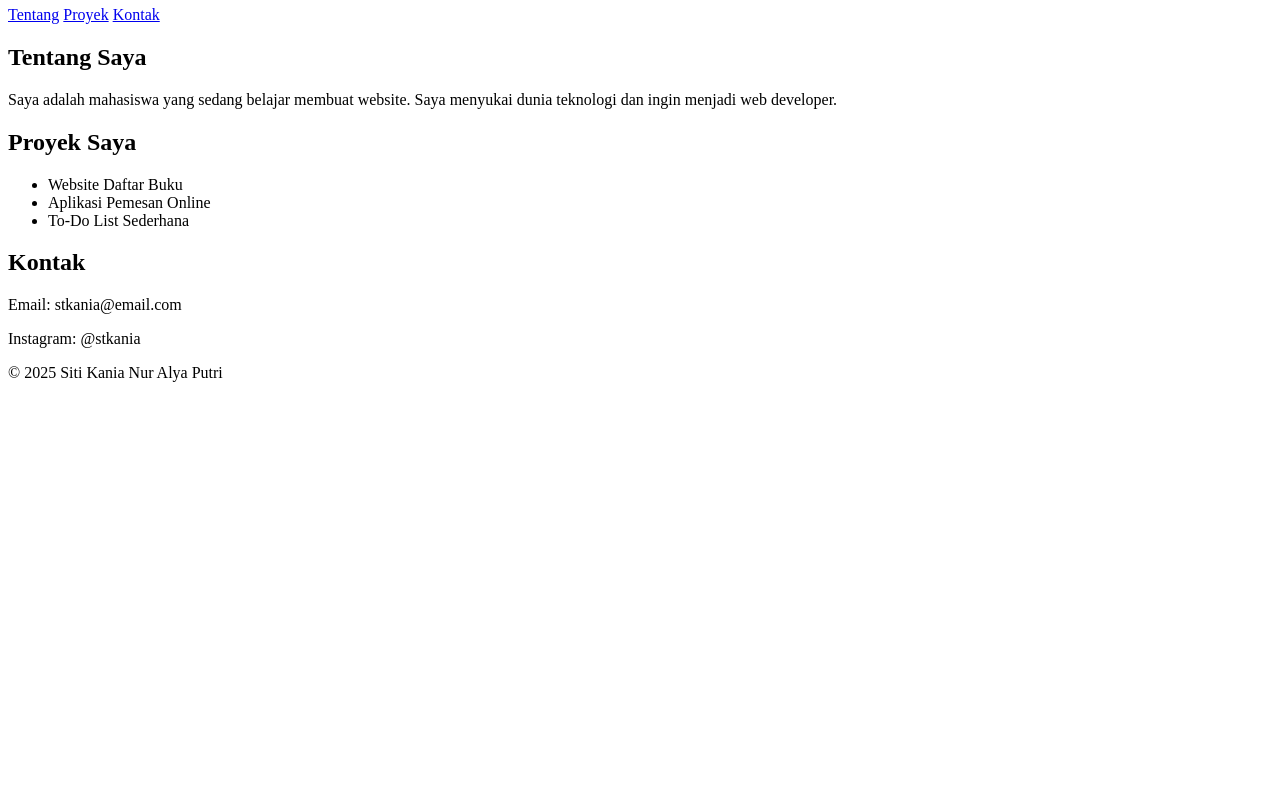
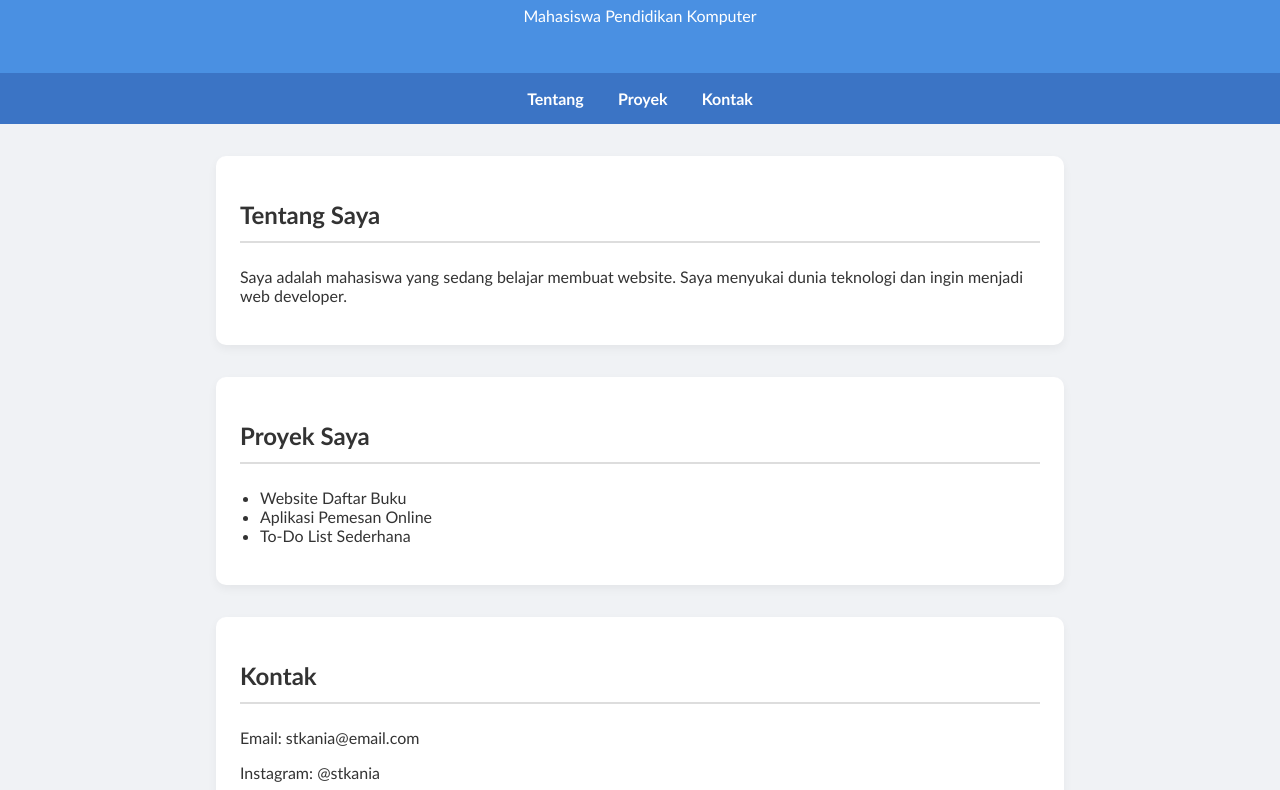
Before and after one commit to ShintyaDPM13/praktikum8.github.io, a plain HTML site: page index.html in a window 1280 px wide. Shown: the part 108-898 px from the top of the page. Before the commit the page ends 800 px from the top, so only its background shows below. Drawn offline with Linux system fonts and the light colour scheme.

Commit message:
Update style.css

```diff
--- a/style.css
+++ b/style.css
@@ -1,73 +1,52 @@
-.profile-card {
-  display: flex;
-  flex-direction: column;
-  width: 300px; /* Sesuaikan lebar sesuai kebutuhan */
-  border: 1px solid #ddd;
-  border-radius: 8px;
-  overflow: hidden;
-  box-shadow: 0 2px 5px rgba(0, 0, 0, 0.1);
-  font-family: sans-serif;
+body {
+    font-family: 'Trebuchet MS', Tahoma, Verdana, sans-serif;
+    margin: 0;
+    padding: 0;
+    background-color: #f0f2f5;
+    color: #333;
+    }
+header {
+    background-color: #4a90e2;
+    color: white;
+    text-align: center;
+    padding: 2em 1em;
+    box-shadow: 0 2px 4px rgba(0, 0, 0, 0.1);
 }
-
-.profile-image {
-  width: 100%;
-  height: auto; /* Biarkan tinggi menyesuaikan aspek rasio gambar */
+nav {
+    background-color: #3b74c5;
+    text-align: center;
+    padding: 1em 0;
 }
-
-.profile-image img {
-  display: block;
-  width: 100%;
-  height: auto;
-  object-fit: cover; /* Memastikan gambar mengisi area tanpa distorsi */
+nav a {
+    color: white;
+    text-decoration: none;
+    margin: 0 15px;
+    font-weight: bold;
 }
-
-.profile-info {
-  padding: 15px;
-  text-align: left;
+nav a:hover {
+    text-decoration: underline;
 }
-
-.name {
-  margin-top: 0;
-  margin-bottom: 5px;
-  font-size: 1.5em;
-  font-weight: bold;
-  color: #333;
+section {
+    max-width: 800px;
+    margin: 2em auto;
+    padding: 1.5em;
+    background-color: white;
+    border-radius: 10px;
+    box-shadow: 0 4px 10px rgba(0, 0, 0, 0.05);
 }
-
-.location, .username, .email {
-  margin-bottom: 5px;
-  color: #555;
-  font-size: 0.9em;
+section h2 {
+    border-bottom: 2px solid #ddd;
+    padding-bottom: 0.5em;
+    margin-bottom: 1em;
 }
-
-.profile-description {
-  padding: 15px;
-  background-color: #f9f9f9;
-  font-size: 0.95em;
-  color: #666;
+ul {
+    padding-left: 20px;
 }
-
-/* Styling untuk ikon (opsional, perlu library ikon seperti Font Awesome) */
-.location::before {
-  content: "\f041"; /* Contoh ikon lokasi dari Font Awesome */
-  font-family: "Font Awesome 5 Free";
-  font-weight: 900;
-  margin-right: 5px;
-  color: #777;
+footer {
+    background-color: #4a90e2;
+    color: white;
+    text-align: center;
+    padding: 1em;
+    margin-top: 3em;
+    font-size: 0.9em;
 }
-
-.username::before {
-  content: "\f2c0"; /* Contoh ikon pengguna dari Font Awesome */
-  font-family: "Font Awesome 5 Free";
-  font-weight: 900;
-  margin-right: 5px;
-  color: #777;
-}
-
-.email::before {
-  content: "\f0e0"; /* Contoh ikon email dari Font Awesome */
-  font-family: "Font Awesome 5 Free";
-  font-weight: 900;
-  margin-right: 5px;
-  color: #777;
-}
```
